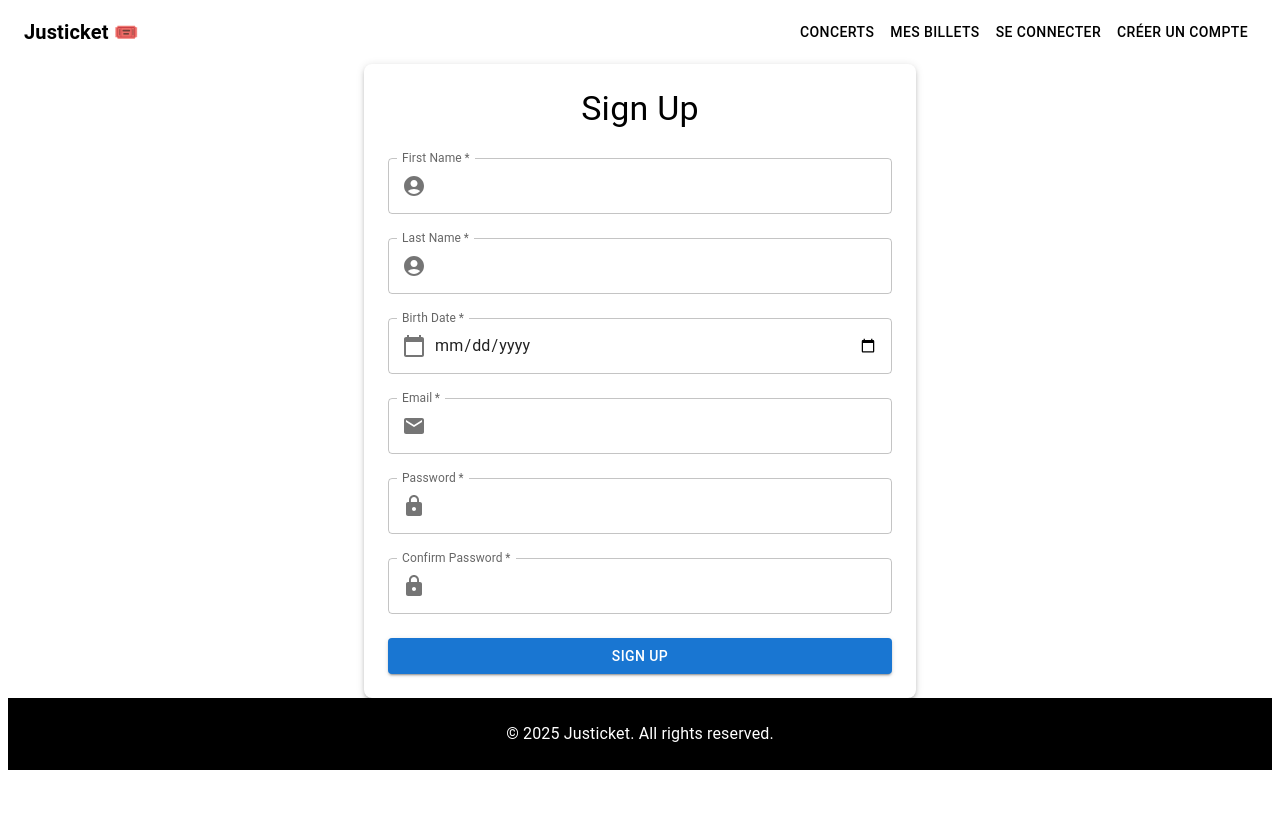
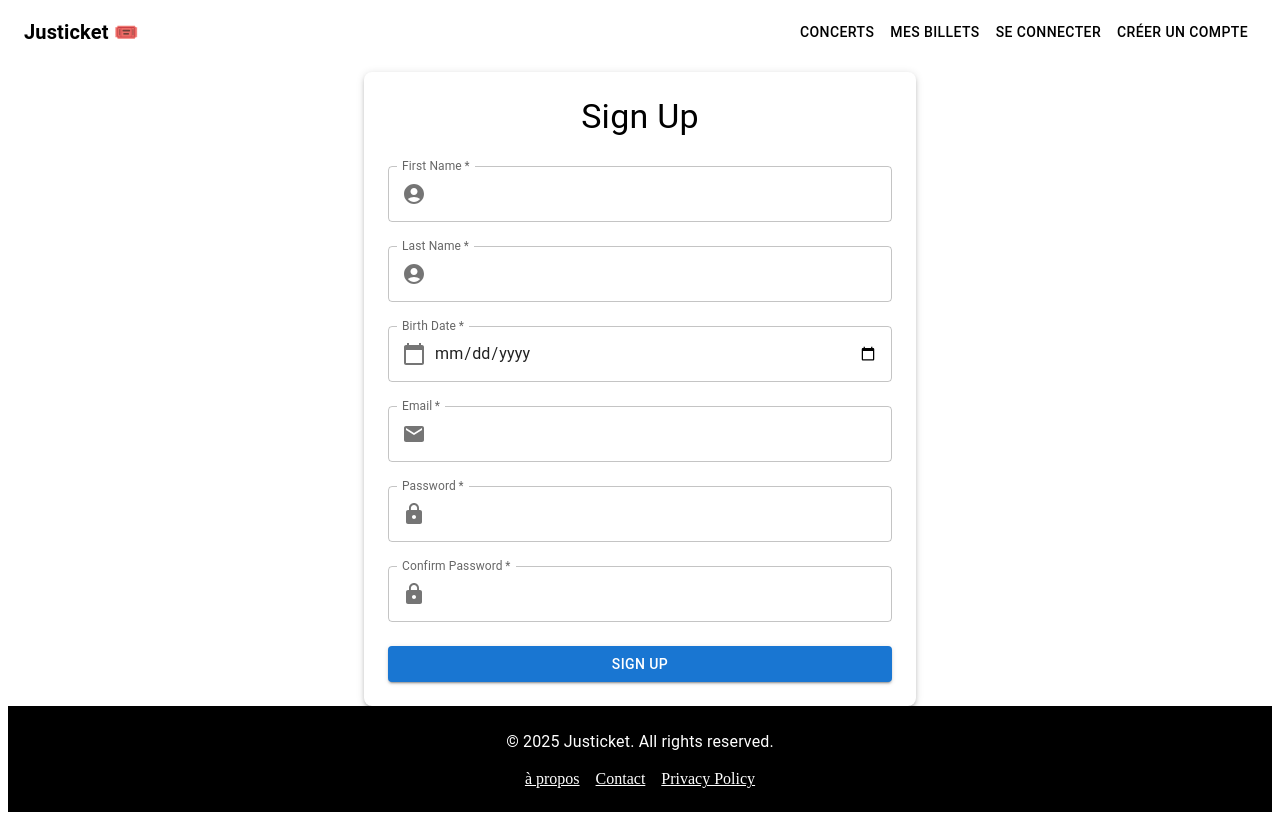
Before and after one commit to yanihadid/app_web_justicket, a React (Create React App) app: page /signup in a window 1280 px wide. Built offline with nearby package versions, Linux system fonts and the light colour scheme.

Commit message:
ajout footer en bas

```diff
--- a/src/App.tsx
+++ b/src/App.tsx
@@ -1,4 +1,6 @@
+import React from 'react';
 import { BrowserRouter, Routes, Route } from "react-router-dom";
+import { Box } from '@mui/material';
 import ConcertList from "./presentation/pages/ConcertList";
 import MesBillets from "./presentation/pages/MesBillets";
 import Navbar from "./presentation/components/Navbar";
@@ -9,8 +11,10 @@ import Footer from "./presentation/components/Footer";
 
 function App() {
   return (
+    <Box sx={{ display: 'flex', flexDirection: 'column', minHeight: '100vh' }}>
       <BrowserRouter>
         <Navbar />
+        <Box sx={{ flex: '1 0 auto' }}>
           <Routes>
             <Route path="/" element={<HomePage />} />
             <Route path="/concerts" element={<ConcertList />} />
@@ -18,8 +22,10 @@ function App() {
             <Route path="/login" element={<Login />} />
             <Route path="/signup" element={<SignUp />} />
           </Routes>
-      <Footer/>
+        </Box>
+        <Footer />
       </BrowserRouter>
+    </Box>
   );
 }
 
--- a/src/presentation/components/Footer.tsx
+++ b/src/presentation/components/Footer.tsx
@@ -1,5 +1,5 @@
 import React from 'react';
-import { Box, Typography, Container } from '@mui/material';
+import { Box, Typography, Container, Link } from '@mui/material';
 
 const Footer: React.FC = () => {
   return (
@@ -10,12 +10,26 @@ const Footer: React.FC = () => {
         py: 3,
         mt: 'auto',
         textAlign: 'center',
+        position: 'relative',
+        bottom: 0,
+        width: '100%',
       }}
     >
       <Container>
         <Typography variant="body1">
           &copy; {new Date().getFullYear()} Justicket. All rights reserved.
         </Typography>
+        <Box sx={{ mt: 2 }}>
+          <Link href="/about" color="inherit" sx={{ mx: 1 }}>
+            à propos
+          </Link>
+          <Link href="/contact" color="inherit" sx={{ mx: 1 }}>
+            Contact
+          </Link>
+          <Link href="/privacy" color="inherit" sx={{ mx: 1 }}>
+            Privacy Policy
+          </Link>
+        </Box>
       </Container>
     </Box>
   );
```
Lines whose indentation alone changed are shown as unchanged.
